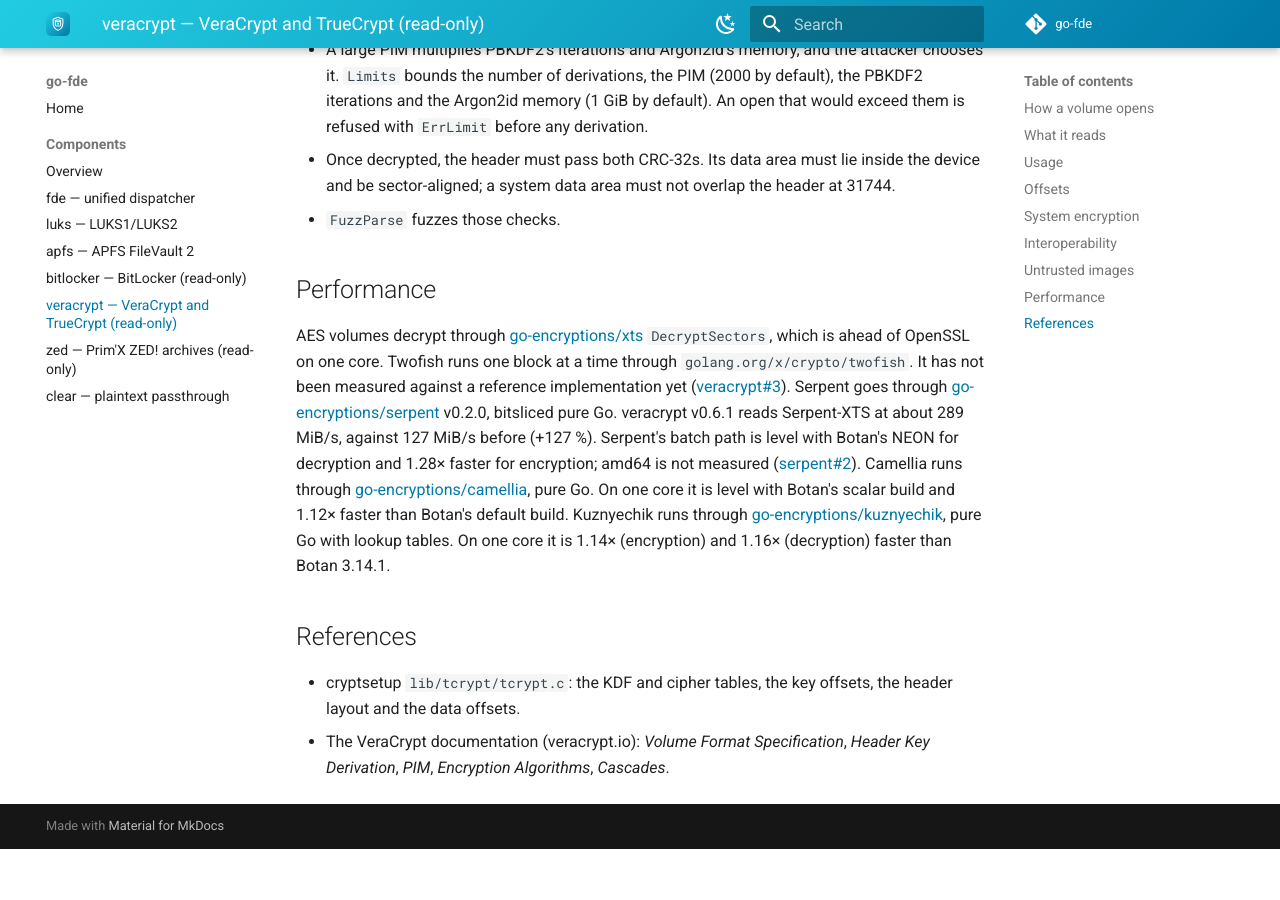
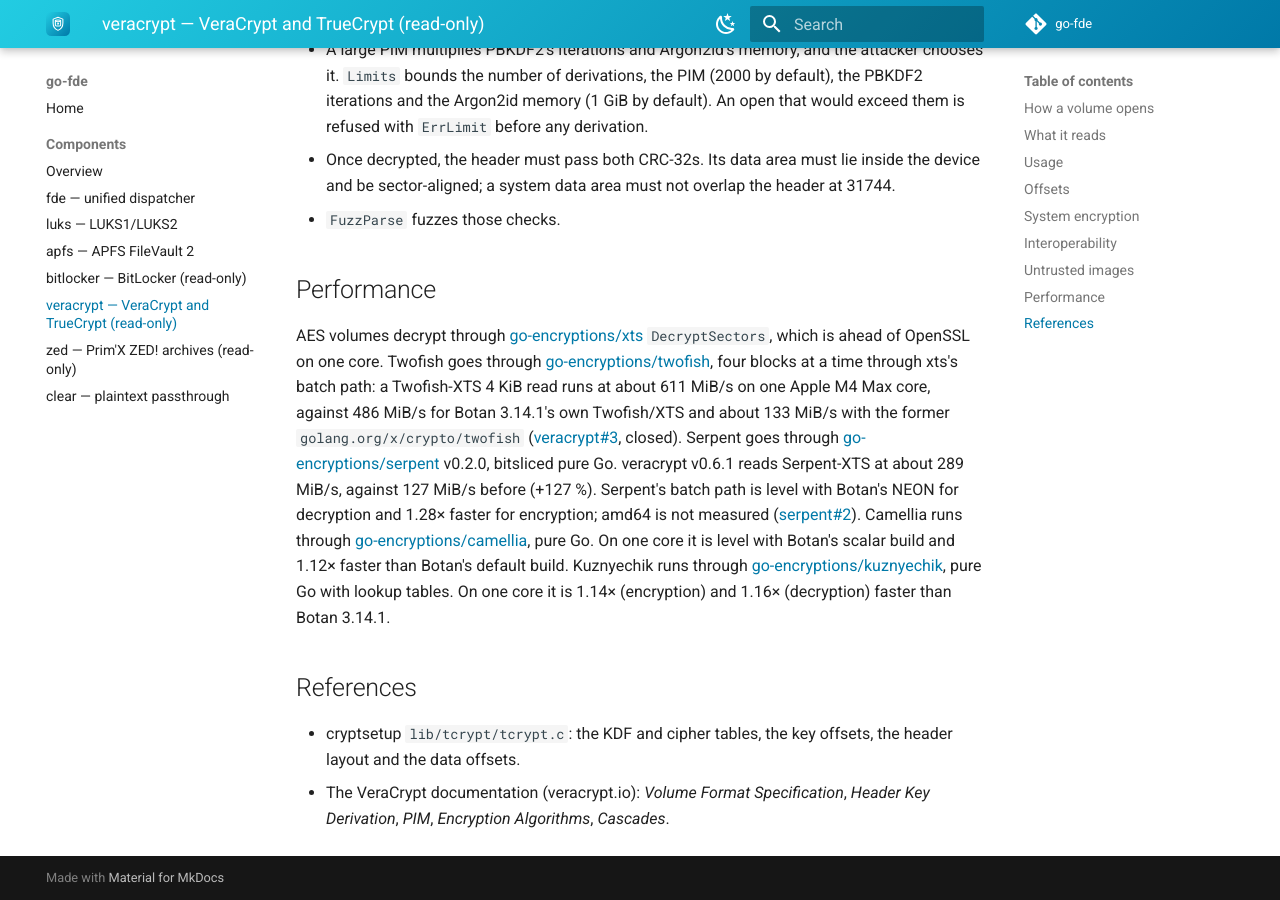
Before and after one commit to go-fde/docs, an MkDocs documentation site: the page built from docs/components/veracrypt.md, in a window 1280 px wide and 900 px high, scrolled down 3213 px. Built offline with MkDocs 1.6.1 and Material for MkDocs 9.7.7, drawn with Linux system fonts in a browser that asks for light colours; the version menu is left out; before the commit the page ends 4062 px from its top, so only the background shows below that.

Commit message:
veracrypt: the Twofish line, as measured since veracrypt#3
Review: the page still said Twofish runs one block at a time through
x/crypto/twofish and is not measured. Since veracrypt v0.5.2 it goes
through go-encryptions/twofish and xts's batch path: about 611 MiB/s
on a 4 KiB Twofish-XTS read, against 486 MiB/s for Botan's Twofish/XTS
and about 133 MiB/s with x/crypto (veracrypt#3, closed).

Co-Authored-By: Claude Opus 5.5 <noreply@anthropic.com>

```diff
--- a/docs/components/veracrypt.md
+++ b/docs/components/veracrypt.md
@@ -145,11 +145,14 @@ instead of committing it.
 
 AES volumes decrypt through
 [go-encryptions/xts](https://github.com/go-encryptions/xts)
-`DecryptSectors`, which is ahead of OpenSSL on one core. Twofish runs one
-block at a time through `golang.org/x/crypto/twofish`. It has not been
-measured against a reference implementation yet
-([veracrypt#3](https://github.com/go-fde/veracrypt/issues/3)). Serpent
-goes through
+`DecryptSectors`, which is ahead of OpenSSL on one core. Twofish goes
+through [go-encryptions/twofish](https://github.com/go-encryptions/twofish),
+four blocks at a time through xts's batch path: a Twofish-XTS 4 KiB read
+runs at about 611 MiB/s on one Apple M4 Max core, against 486 MiB/s for
+Botan 3.14.1's own Twofish/XTS and about 133 MiB/s with the former
+`golang.org/x/crypto/twofish`
+([veracrypt#3](https://github.com/go-fde/veracrypt/issues/3), closed).
+Serpent goes through
 [go-encryptions/serpent](https://github.com/go-encryptions/serpent) v0.2.0,
 bitsliced pure Go. veracrypt v0.6.1 reads Serpent-XTS at about 289 MiB/s,
 against 127 MiB/s before (+127 %). Serpent's batch path is level with
```
